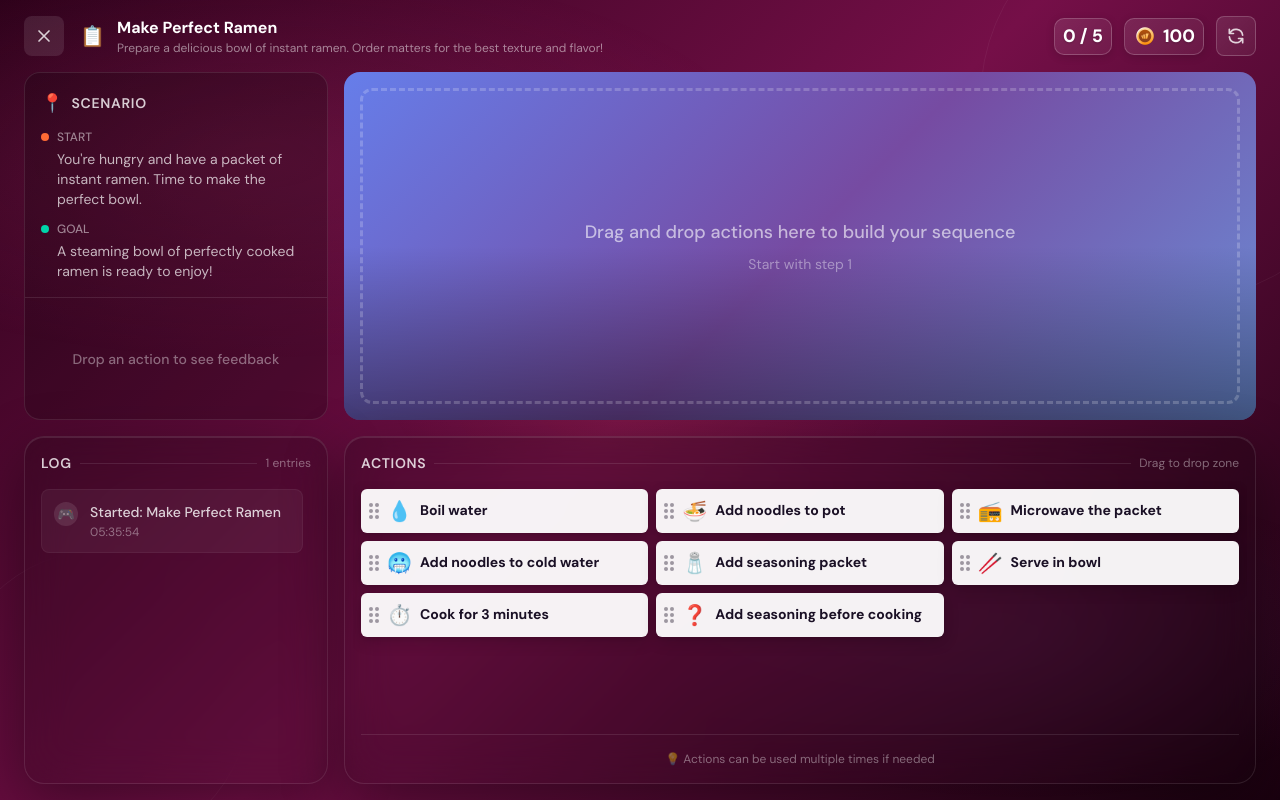
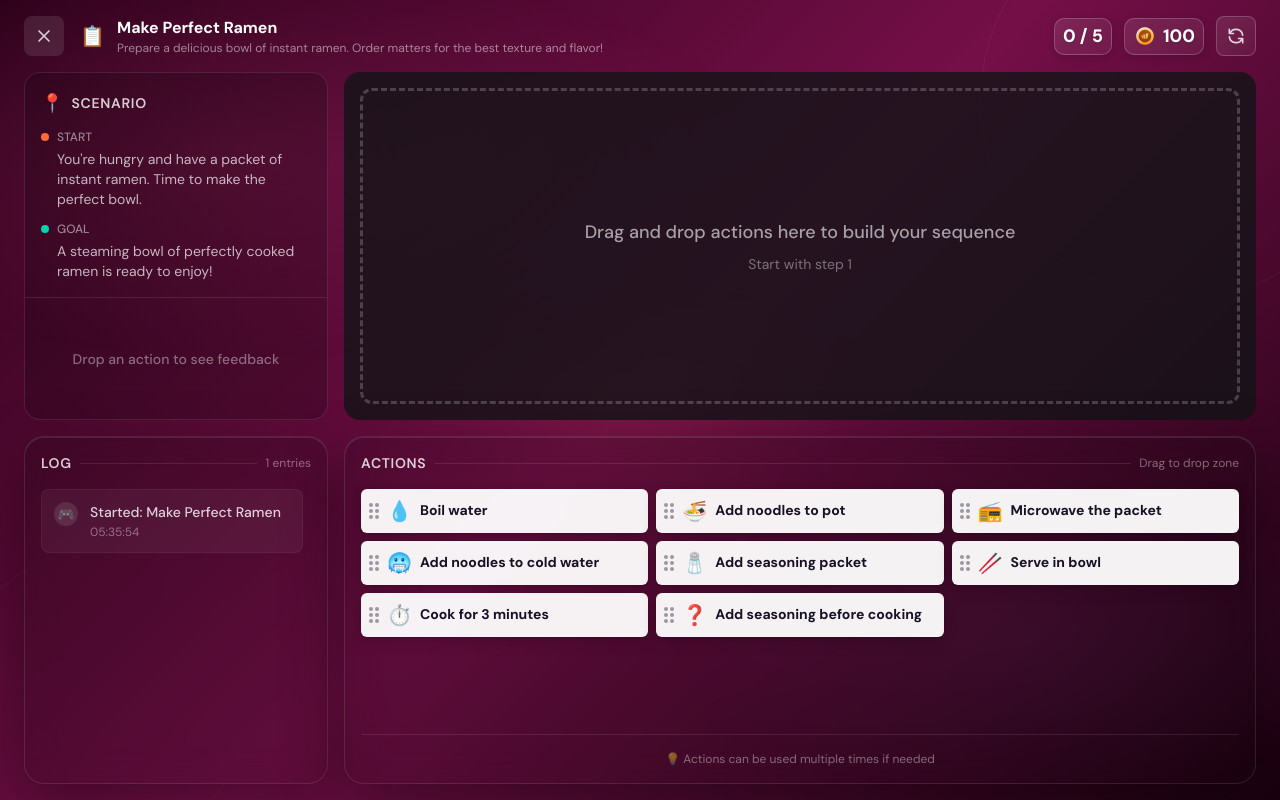
Before and after one commit to karanwg/trades-wg, a Next.js app: page /play/sample-cooking in a window 1280 px wide. Built offline with nearby package versions, Linux system fonts and the light colour scheme.

Commit message:
change dropzone color

```diff
--- a/components/sequencing/DropZonePanel.tsx
+++ b/components/sequencing/DropZonePanel.tsx
@@ -1,9 +1,6 @@
 'use client';
 
 import { ActionStep } from '@/lib/sequencing/types';
-
-// Default neutral gradient
-const NEUTRAL_GRADIENT = 'linear-gradient(135deg, #667eea 0%, #764ba2 50%, #6B8DD6 100%)';
 
 interface DropZonePanelProps {
   chain: ActionStep[];
@@ -42,16 +39,13 @@ export function DropZonePanel({
         h-full relative rounded-2xl overflow-hidden transition-all duration-300
         ${isDragOver ? 'ring-4 ring-[var(--wg-accent-teal)] ring-opacity-50' : ''}
       `}
-      style={{ background: NEUTRAL_GRADIENT }}
+      style={{ background: 'rgba(18, 21, 23, 0.8)' }}
     >
-      {/* Background overlay for depth */}
-      <div className="absolute inset-0 bg-gradient-to-t from-black/40 via-transparent to-transparent" />
-
       {/* Dashed drop zone border */}
       <div className={`
         absolute inset-2 md:inset-4 border-2 md:border-3 border-dashed rounded-xl transition-all duration-300
         ${isDragOver
-          ? 'border-white/60 bg-white/10'
+          ? 'border-white/40 bg-white/5'
           : 'border-white/20 bg-transparent'
         }
       `} />
```
